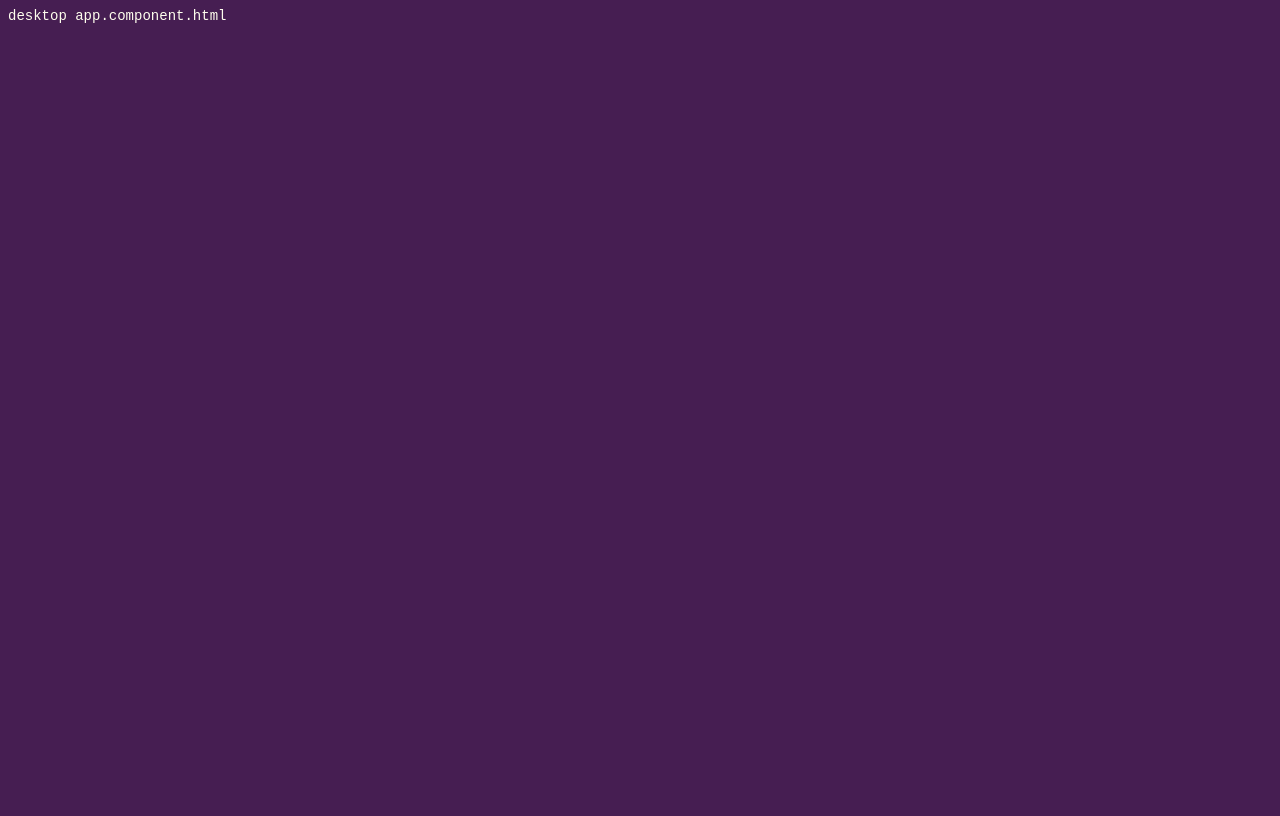
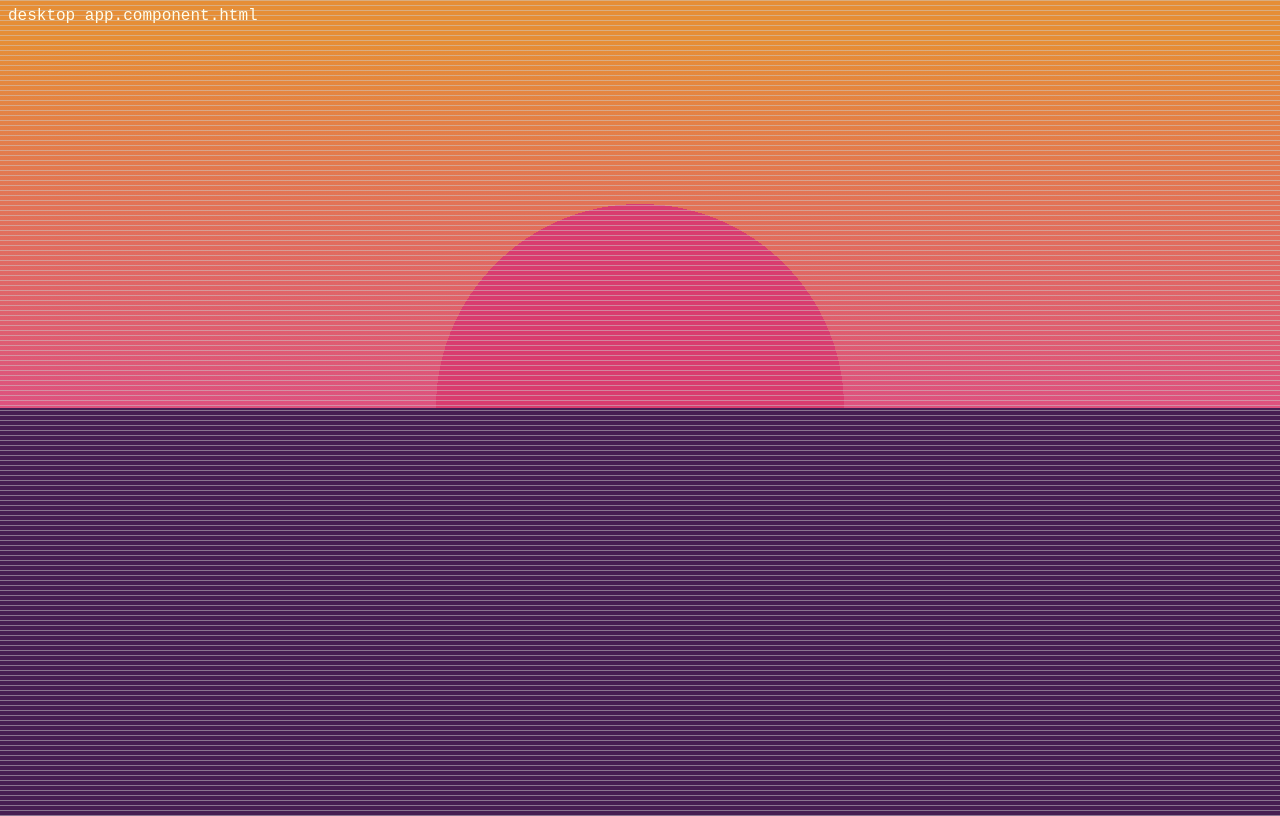
Before and after one commit to dgrbrady/portfolio, an Angular app: page / in a window 1280 px wide. Built offline with nearby package versions, Linux system fonts and the light colour scheme.

Commit message:
adding desktop background

```diff
--- a/apps/desktop/src/styles.scss
+++ b/apps/desktop/src/styles.scss
@@ -1,3 +1,4 @@
+@use 'sass:color';
 @import './theme.scss';
 /* You can add global styles to this file, and also import other style files */
 
@@ -6,12 +7,26 @@
     --#{$key}: #{$value};
   }
   --font-family: 'Courier New', Courier, monospace;
-  --font-size: 14px;
+  --font-size: 16px;
 }
 
 body {
-  background-color: var(--background);
+  background-image: repeating-linear-gradient(
+      transparent,
+      #ccc 1px,
+      transparent 1px,
+      transparent 5px
+    ),
+    linear-gradient(to bottom, transparent 50%, var(--background) 50%),
+    radial-gradient(
+      circle closest-side,
+      color.adjust(map-get($colors, danger), $lightness: -5%) 50%,
+      transparent 50%
+    ),
+    linear-gradient(var(--warn) 5%, var(--danger) 50%, var(--background) 50%);
   color: var(--foreground);
   font-family: var(--font-family);
   font-size: var(--font-size);
+  line-height: 16px;
+  height: 100vh;
 }
```
